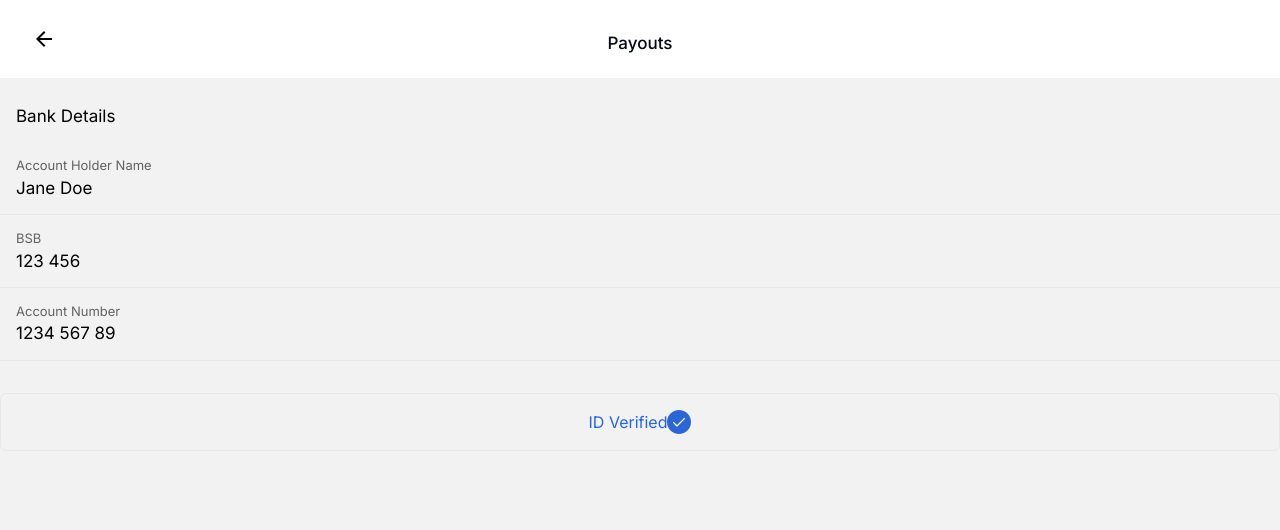
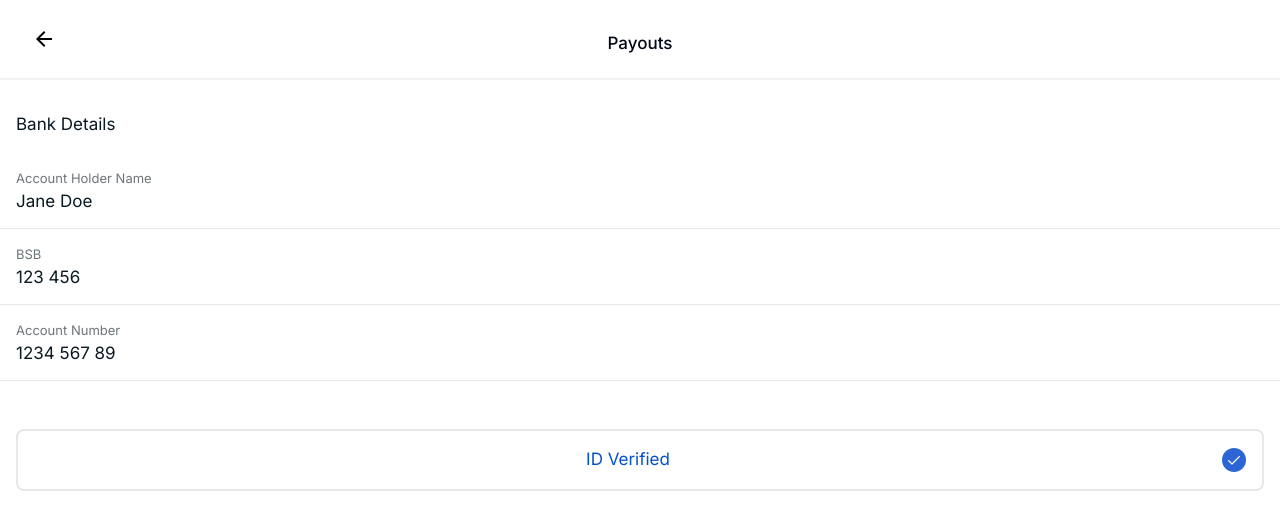
Before and after one commit to codersforcauses/penni, a Next.js app in the folder client/: page /bidder/profile/payouts in a window 1280 px wide. Shown: the top 530 px of the page. Built offline with nearby package versions, Linux system fonts and the light colour scheme.

Commit message:
Payouts page with payout-card component

```diff
--- a/client/src/components/ui/payout-card.tsx
+++ b/client/src/components/ui/payout-card.tsx
@@ -1,4 +1,17 @@
-import React from 'react';
+/**
+ * PayoutCard component that displays payment information.
+ *
+ * @param props - The properties passed to the PayoutCard component.
+ * @param props.title - The title or label for the information displayed.
+ * @param props.description - The detailed description or value associated with the title.
+ *
+ * @returns A React functional component that renders a styled card with a title and description.
+ *
+ * @example
+ * // Example usage:
+ * <PayoutCard title="Account Holder Name" description="Jane Doe" />
+ */
+import React from "react";
 
 interface PayoutCardProps {
   title: string;
@@ -7,9 +20,11 @@ interface PayoutCardProps {
 
 const PayoutCard: React.FC<PayoutCardProps> = ({ title, description }) => {
   return (
-    <div className="w-full p-4 border-b border-gray-200">
-      <p className="text-[13px] font-normal leading-[15.51px] text-black text-opacity-60 mb-1">{title}</p>
-      <p className="text-[17px] text-black leading-[20.29px]">{description}</p>
+    <div className="w-full border-b-1 border-penni-border-light-mode p-4">
+      <p className="mb-1 text-fn font-normal leading-fn text-penni-text-regular-light-mode text-opacity-60">
+        {title}
+      </p>
+      <p className="text-hb leading-co text-penni-text-regular-light-mode">{description}</p>
     </div>
   );
 };
--- a/client/src/pages/bidder/profile/payouts.tsx
+++ b/client/src/pages/bidder/profile/payouts.tsx
@@ -5,22 +5,22 @@ import PayoutCard from '@/components/ui/payout-card';
 
 export default function Payouts() {
   return (
-    <div className="flex min-h-screen flex-col bg-penni-background-input-light-mode">
+    <div className="flex min-h-screen flex-col bg-penni-background-light-mode">
       <Header title="Payouts" />
-      <div className="h-[0.12rem] grow-0 bg-penni-background-input-light-mode pt-3"></div>
+      <div className="h-[0.12rem] grow-0 bg-penni-background-input-light-mode"></div>
       <div>
-        <div className="py-4 text-[17px] font-normal text-black" style={{ marginLeft: '16px', lineHeight: '20.29px' }}>
+        <div className="mt-4 py-4 text-hb text-penni-text-regular-light-mode lineHeight-co ml-4" >
           Bank Details
         </div>
         <PayoutCard title="Account Holder Name" description="Jane Doe" />
         <PayoutCard title="BSB" description="123 456" />
         <PayoutCard title="Account Number" description="1234 567 89" />
-        <div className="w-full p-4 mt-8 flex items-center justify-center border border-gray-200 rounded-md">
-          <span className="text-blue-600">ID Verified</span>
-          <svg width="24" height="24" viewBox="0 0 24 24" fill="none" xmlns="http://www.w3.org/2000/svg">
+        <div className="mt-12 mx-4 p-4 flex items-center border-2 border-penni-border-light-mode rounded-penni-border">
+        <span className="text-penni-main text-hb grow text-center lineHeight-co">ID Verified</span>
+          <span className= 'flex-none'> <svg width="24" height="24" viewBox="0 0 24 24" fill="none" xmlns="http://www.w3.org/2000/svg">
             <path d="M12 24C18.6274 24 24 18.6274 24 12C24 5.37258 18.6274 0 12 0C5.37258 0 0 5.37258 0 12C0 18.6274 5.37258 24 12 24Z" fill="#2C66D5"/>
             <path d="M10.0001 16.636C9.9123 16.6354 9.82547 16.6174 9.74463 16.5831C9.66379 16.5488 9.59053 16.4988 9.52911 16.436L6.19614 13.103C6.13412 13.0411 6.0849 12.9676 6.05133 12.8867C6.01776 12.8058 6.00049 12.7191 6.00049 12.6315C6.00049 12.5439 6.01776 12.4572 6.05133 12.3763C6.0849 12.2953 6.13412 12.2219 6.19614 12.16C6.258 12.098 6.33148 12.0488 6.41238 12.0152C6.49329 11.9816 6.58004 11.9644 6.66763 11.9644C6.75523 11.9644 6.84194 11.9816 6.92285 12.0152C7.00376 12.0488 7.07727 12.098 7.13913 12.16L10.0011 15.021L16.8631 8.15999C16.925 8.09798 16.9985 8.04878 17.0794 8.01521C17.1603 7.98164 17.247 7.96436 17.3346 7.96436C17.4222 7.96436 17.509 7.98164 17.5899 8.01521C17.6708 8.04878 17.7443 8.09798 17.8061 8.15999C17.8681 8.22185 17.9173 8.29534 17.9509 8.37625C17.9845 8.45716 18.0018 8.54389 18.0018 8.63149C18.0018 8.71909 17.9845 8.80582 17.9509 8.88673C17.9173 8.96763 17.8681 9.04113 17.8061 9.10299L10.4731 16.436C10.4115 16.499 10.3379 16.5492 10.2567 16.5835C10.1755 16.6178 10.0883 16.6357 10.0001 16.636Z" fill="white"/>
-          </svg>
+          </svg> </span>
         </div>
       </div>
     </div>
```
